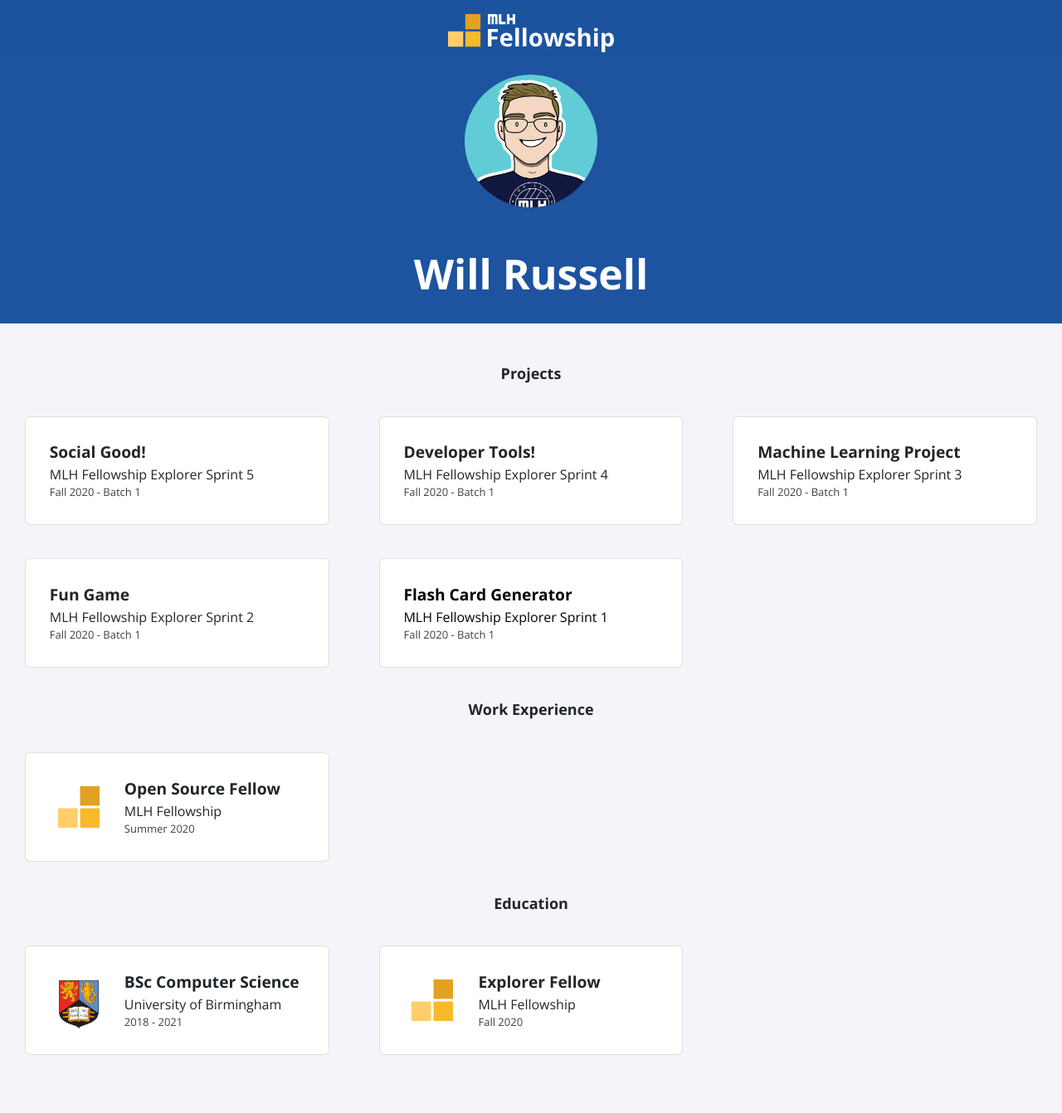
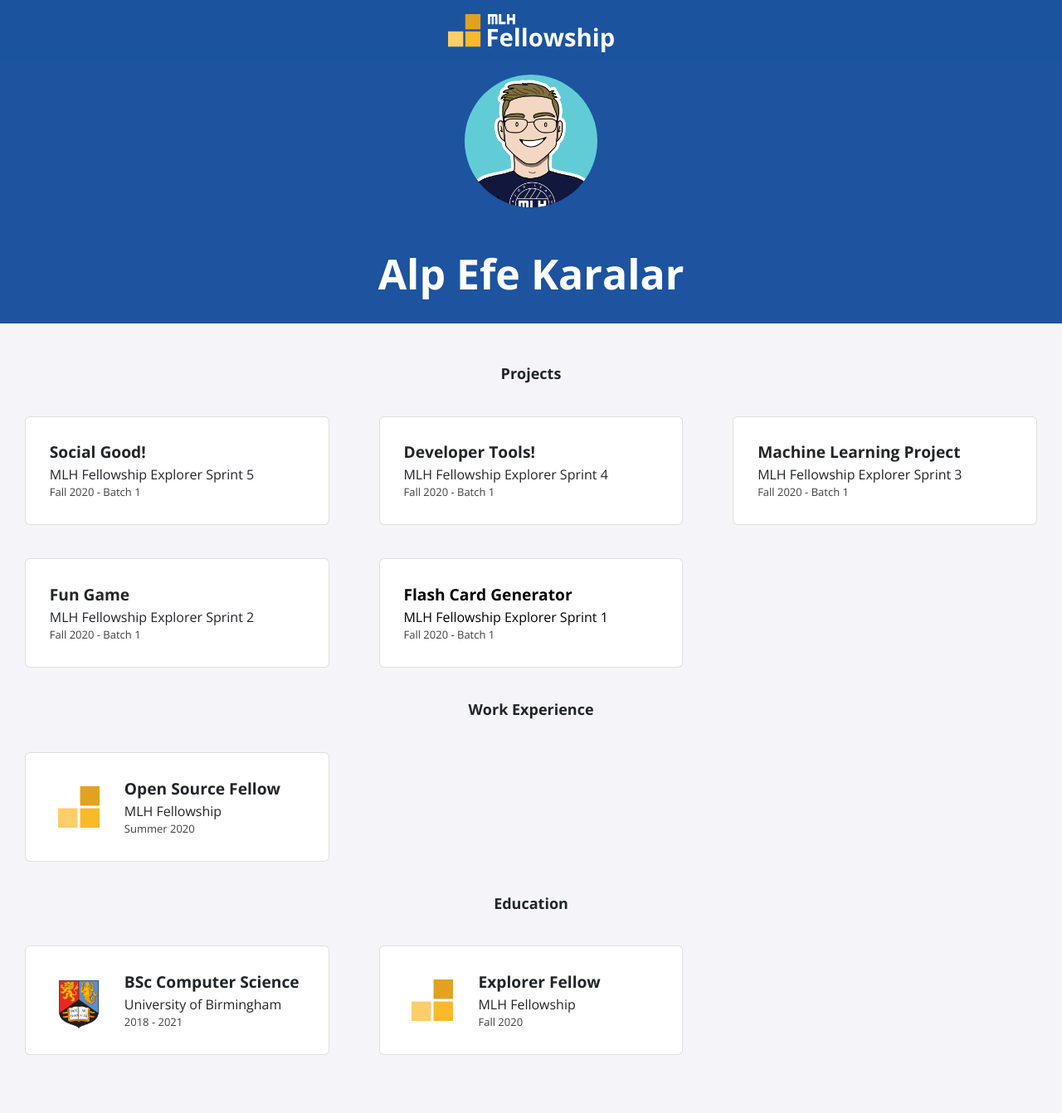
Before and after one commit to EfeKaralar/EfeKaralar.github.io, a Jekyll site: the page built from index.html, in a window 1280 px wide. Shown: the whole page at 83% size. Built offline with Jekyll 4.4.1, drawn with Linux system fonts in a browser that asks for light colours; nearby versions of some CDN libraries; part of the change alters nothing that is shown.

Commit message:
Update _config.yml

```diff
--- a/_config.yml
+++ b/_config.yml
@@ -1,9 +1,8 @@
-title: "Will Russell"
-email: fellowship@mlh.io
+title: "Alp Efe Karalar"
+email: aek5621@psu.edu
 description: >- # this means to ignore newlines until "baseurl:"
-  Write an awesome description for your new site here. You can edit this
-  line in _config.yml. It will appear in your document head meta (for
-  Google search results) and in your feed.xml site description.
+  This is a website I created using GitHub Pages and a repository from MLH!
+
 baseurl: "/"
 url: "/portfolio-template"
 twitter_username: mlhacks
```
